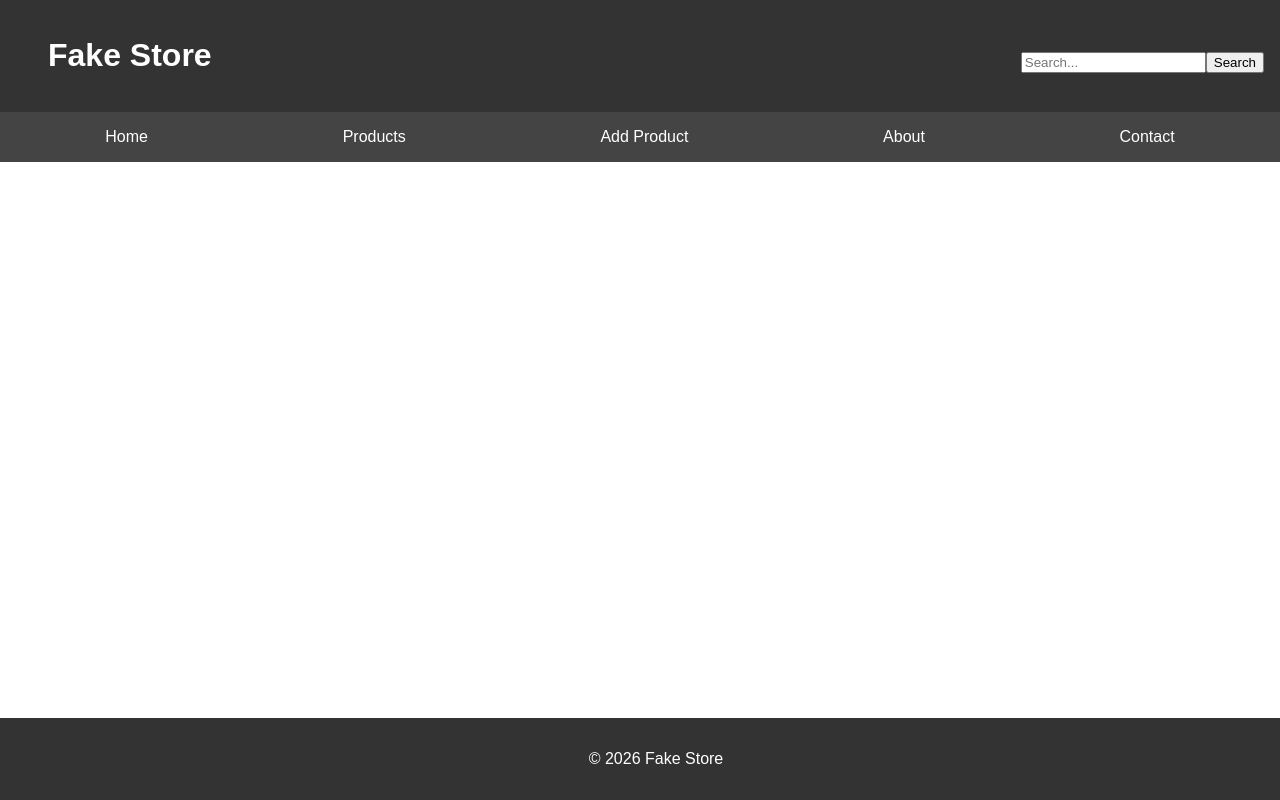
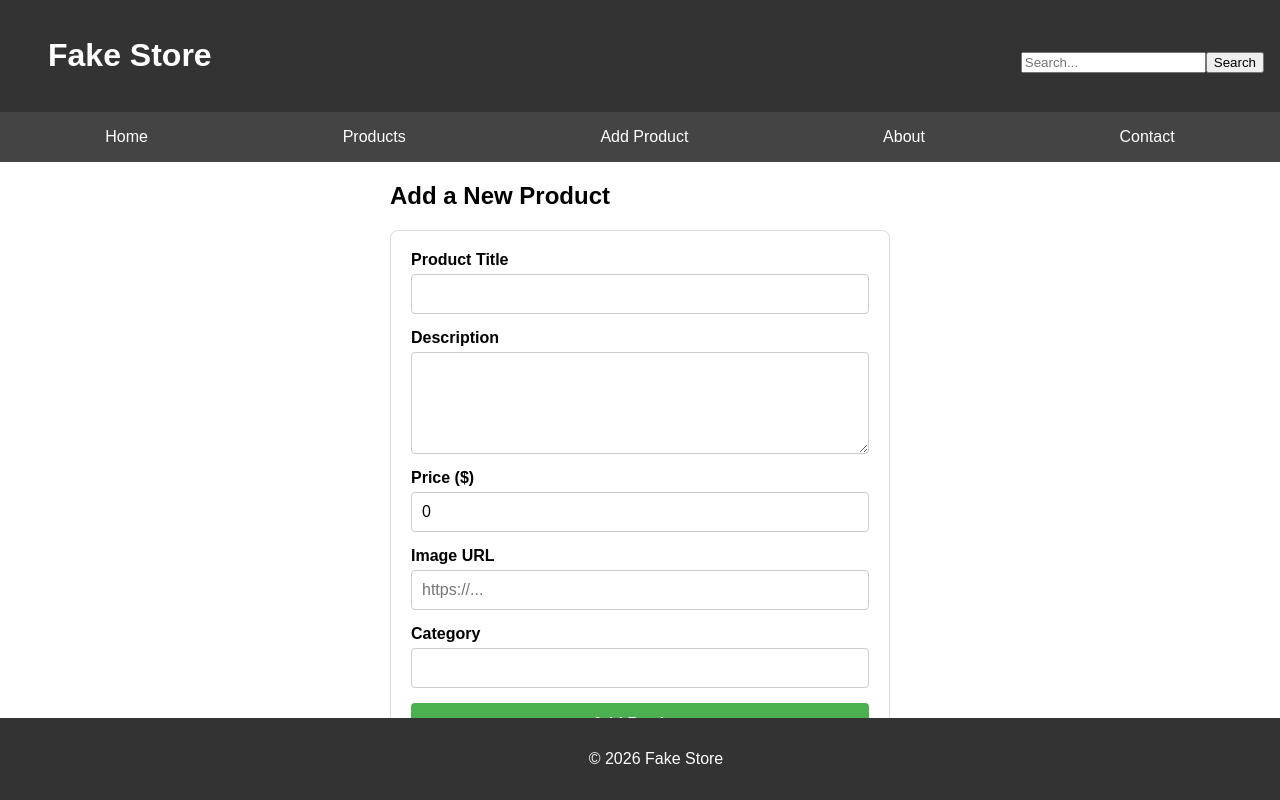
Before and after one commit to O-Karimi/Fake-Shop, a Vue app in the folder Fake-Shop/Fake-Shop-Front/: page /add-product in a window 1280 px wide. Built offline with nearby package versions, Linux system fonts and the light colour scheme.

Commit message:
feat<frontend>: create AddProduct view and link to router

```diff
--- a/Fake-Shop/Fake-Shop-Front/src/router/index.js
+++ b/Fake-Shop/Fake-Shop-Front/src/router/index.js
@@ -17,6 +17,11 @@ const routes = [
     component: () => import("../views/Products.vue"),
   },
   {
+    path: '/add-product',
+    name: 'add-product',
+    component: () => import("../views/addProduct.vue")
+  },
+  {
     path: "/contact",
     name: "Contact",
     component: () => import("../views/Contact.vue"),
--- /dev/null
+++ b/Fake-Shop/Fake-Shop-Front/src/views/addProduct.vue
@@ -0,0 +1,129 @@
+<script setup>
+import { ref } from 'vue';
+import { useRouter } from 'vue-router';
+import api from '../api';
+
+const router = useRouter();
+
+const productData = ref({
+  title: '',
+  description: '',
+  price: 0,
+  imageUrl: '',
+  category: ''
+});
+
+const isSubmitting = ref(false);
+const errorMessage = ref('');
+
+const submitProduct = async () => {
+  isSubmitting.value = true;
+  errorMessage.value = '';
+
+  try {
+    await api.post('/products', productData.value);
+
+    router.push('/products');
+  } catch (error) {
+    errorMessage.value = error.response?.data?.message || 'Failed to add product. Please try again.';
+    console.error(error);
+  } finally {
+    isSubmitting.value = false;
+  }
+};
+</script>
+
+<template>
+  <div class="add-product-container">
+    <h2>Add a New Product</h2>
+
+    <div v-if="errorMessage" class="error-box">
+      {{ errorMessage }}
+    </div>
+
+    <form @submit.prevent="submitProduct" class="product-form">
+      <div class="form-group">
+        <label for="title">Product Title</label>
+        <input type="text" id="title" v-model="productData.title" required />
+      </div>
+
+      <div class="form-group">
+        <label for="description">Description</label>
+        <textarea id="description" v-model="productData.description" required></textarea>
+      </div>
+
+      <div class="form-group">
+        <label for="price">Price ($)</label>
+        <input type="number" id="price" v-model="productData.price" step="0.01" min="0" required />
+      </div>
+
+      <div class="form-group">
+        <label for="imageUrl">Image URL</label>
+        <input type="url" id="imageUrl" v-model="productData.imageUrl" required placeholder="https://..." />
+      </div>
+
+      <div class="form-group">
+        <label for="category">Category</label>
+        <input type="text" id="category" v-model="productData.category" required />
+      </div>
+
+      <button type="submit" class="submit-btn" :disabled="isSubmitting">
+        {{ isSubmitting ? 'Saving...' : 'Add Product' }}
+      </button>
+    </form>
+  </div>
+</template>
+
+<style scoped>
+.add-product-container {
+  max-width: 500px;
+  margin: 0 auto;
+}
+.product-form {
+  display: flex;
+  flex-direction: column;
+  gap: 15px;
+  background: white;
+  padding: 20px;
+  border-radius: 8px;
+  border: 1px solid #ddd;
+}
+.form-group {
+  display: flex;
+  flex-direction: column;
+}
+label {
+  margin-bottom: 5px;
+  font-weight: bold;
+}
+input, textarea {
+  padding: 10px;
+  border: 1px solid #ccc;
+  border-radius: 4px;
+  font-size: 16px;
+}
+textarea {
+  resize: vertical;
+  min-height: 80px;
+}
+.submit-btn {
+  padding: 12px;
+  background-color: #4CAF50;
+  color: white;
+  border: none;
+  border-radius: 4px;
+  font-size: 16px;
+  cursor: pointer;
+  font-weight: bold;
+}
+.submit-btn:disabled {
+  background-color: #9e9e9e;
+}
+.error-box {
+  background-color: #ffebee;
+  color: #c62828;
+  padding: 10px;
+  border-radius: 4px;
+  margin-bottom: 15px;
+}
+</style>
```
